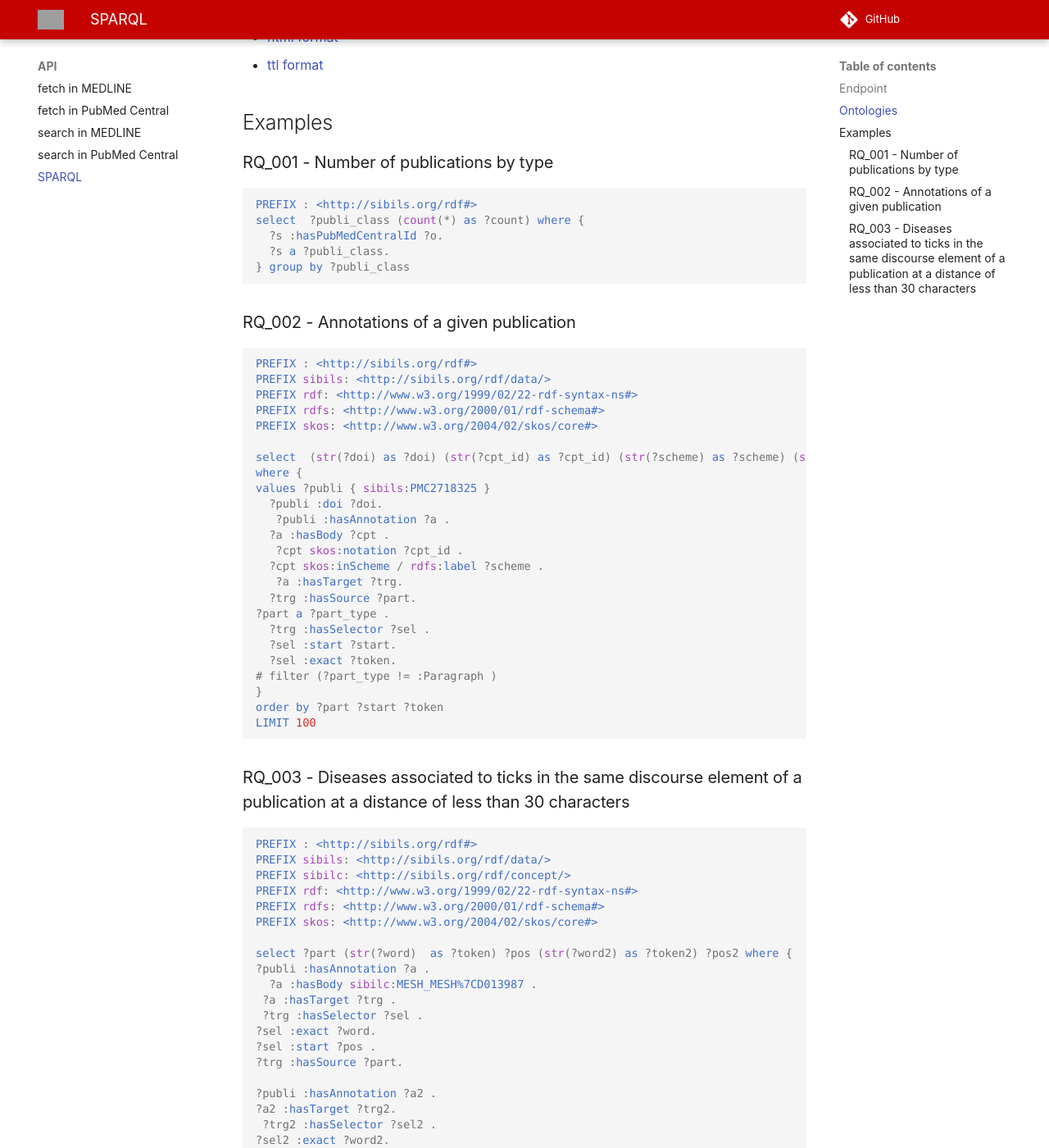
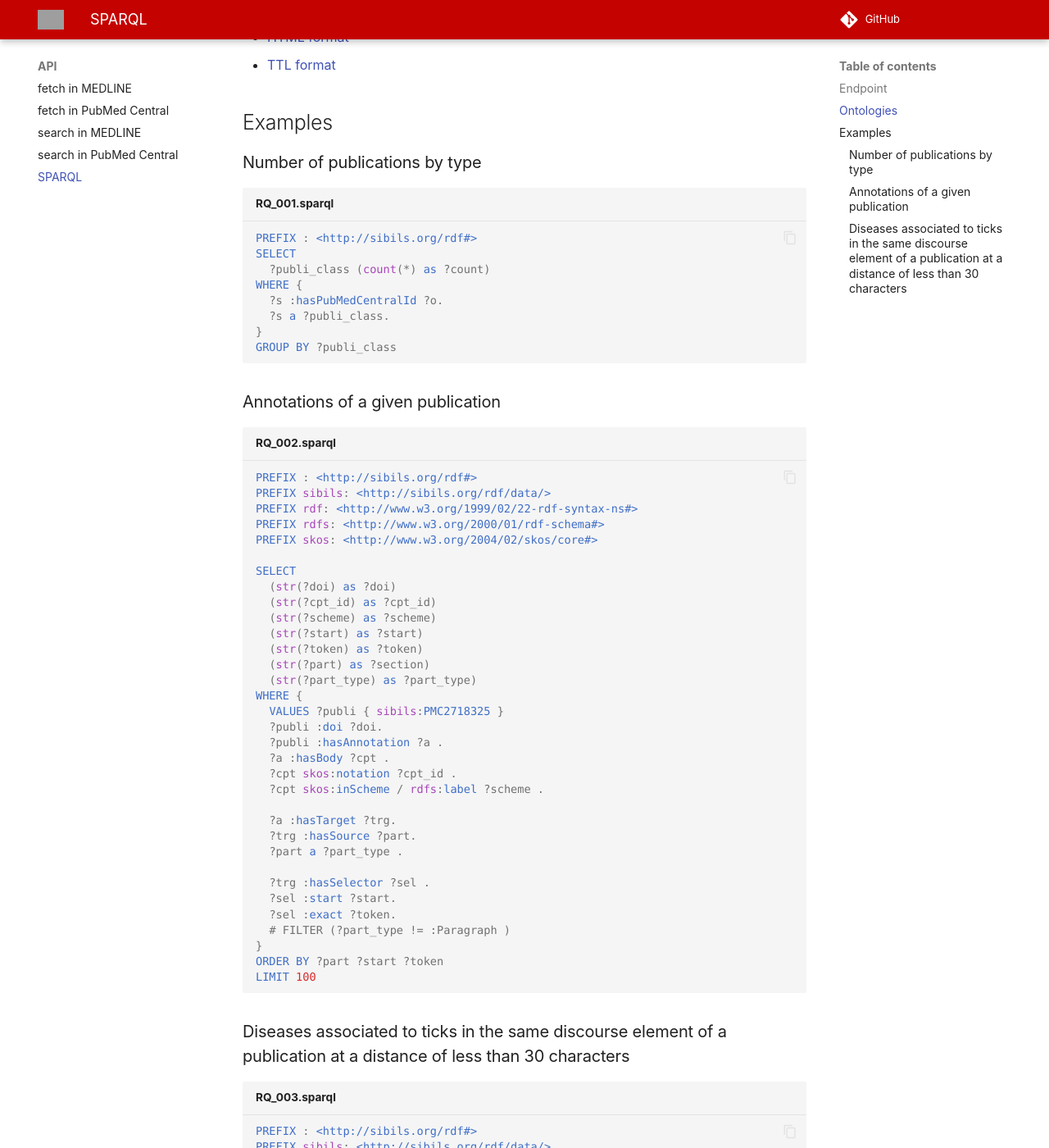
Before and after one commit to sibils/sibils-website, an MkDocs documentation site: the page built from docs/doc/api/sparql.md, in a window 1280 px wide and 1400 px high, scrolled down 362 px. Shown: the whole window at 82% size. Built offline with MkDocs 1.6.1 and Material for MkDocs 9.7.7, drawn with Linux system fonts in a browser that asks for light colours; comment, search, counter and statistics services are not loaded; some of the changed text lies outside the part shown; grey boxes are pictures that could not be loaded.

Commit message:
sparql.md : changement de la mise en forme

````diff
--- a/docs/doc/api/sparql.md
+++ b/docs/doc/api/sparql.md
@@ -6,54 +6,66 @@
 
 ## Ontologies
 
-* [html format](https://sibils.text-analytics.ch/doc/api/sparql/ontology/sibils-ontology.html)
-* [ttl format](https://sibils.text-analytics.ch/doc/api/sparql/ontology/sibils-ontology.ttl)
+* [HTML format](https://sibils.text-analytics.ch/doc/api/sparql/ontology/sibils-ontology.html)
+* [TTL format](https://sibils.text-analytics.ch/doc/api/sparql/ontology/sibils-ontology.ttl)
 
 ## Examples
 
 
-### RQ_001 - Number of publications by type
+### Number of publications by type
 
-```sparql
+```sparql title="RQ_001.sparql"
 PREFIX : <http://sibils.org/rdf#>
-select  ?publi_class (count(*) as ?count) where {
+SELECT
+  ?publi_class (count(*) as ?count)
+WHERE {
   ?s :hasPubMedCentralId ?o.
   ?s a ?publi_class.
-} group by ?publi_class
+}
+GROUP BY ?publi_class
 ```
 
-### RQ_002 - Annotations of a given publication
+### Annotations of a given publication
 
-```sparql
+```sparql title="RQ_002.sparql"
 PREFIX : <http://sibils.org/rdf#>
 PREFIX sibils: <http://sibils.org/rdf/data/>
 PREFIX rdf: <http://www.w3.org/1999/02/22-rdf-syntax-ns#>
 PREFIX rdfs: <http://www.w3.org/2000/01/rdf-schema#>
 PREFIX skos: <http://www.w3.org/2004/02/skos/core#>
 
-select  (str(?doi) as ?doi) (str(?cpt_id) as ?cpt_id) (str(?scheme) as ?scheme) (str(?start) as ?start) (str(?token) as ?token) (str(?part) as ?section) (str(?part_type) as ?part_type)
-where {
-values ?publi { sibils:PMC2718325 }
+SELECT
+  (str(?doi) as ?doi)
+  (str(?cpt_id) as ?cpt_id)
+  (str(?scheme) as ?scheme)
+  (str(?start) as ?start)
+  (str(?token) as ?token)
+  (str(?part) as ?section)
+  (str(?part_type) as ?part_type)
+WHERE {
+  VALUES ?publi { sibils:PMC2718325 }
   ?publi :doi ?doi.
-   ?publi :hasAnnotation ?a .
+  ?publi :hasAnnotation ?a .
   ?a :hasBody ?cpt .
-   ?cpt skos:notation ?cpt_id .
+  ?cpt skos:notation ?cpt_id .
   ?cpt skos:inScheme / rdfs:label ?scheme .
-   ?a :hasTarget ?trg.
+
+  ?a :hasTarget ?trg.
   ?trg :hasSource ?part.
-?part a ?part_type .
+  ?part a ?part_type .
+
   ?trg :hasSelector ?sel .
   ?sel :start ?start.
   ?sel :exact ?token.
-# filter (?part_type != :Paragraph )
+  # FILTER (?part_type != :Paragraph )
 }
-order by ?part ?start ?token
+ORDER BY ?part ?start ?token
 LIMIT 100
 ```
 
-### RQ_003 - Diseases associated to ticks in the same discourse element of a publication at a distance of less than 30 characters
+### Diseases associated to ticks in the same discourse element of a publication at a distance of less than 30 characters
 
-```sparql
+```sparql title="RQ_003.sparql"
 PREFIX : <http://sibils.org/rdf#>
 PREFIX sibils: <http://sibils.org/rdf/data/>
 PREFIX sibilc: <http://sibils.org/rdf/concept/>
@@ -61,24 +73,31 @@ PREFIX rdf: <http://www.w3.org/1999/02/22-rdf-syntax-ns#>
 PREFIX rdfs: <http://www.w3.org/2000/01/rdf-schema#>
 PREFIX skos: <http://www.w3.org/2004/02/skos/core#>
 
-select ?part (str(?word)  as ?token) ?pos (str(?word2) as ?token2) ?pos2 where {
-?publi :hasAnnotation ?a .
+SELECT
+  ?part
+  (str(?word)  as ?token)
+  ?pos
+  (str(?word2) as ?token2)
+  ?pos2
+WHERE {
+  ?publi :hasAnnotation ?a .
   ?a :hasBody sibilc:MESH_MESH%7CD013987 .
- ?a :hasTarget ?trg .
- ?trg :hasSelector ?sel .
-?sel :exact ?word.
-?sel :start ?pos .
-?trg :hasSource ?part.
+  ?a :hasTarget ?trg .
+  ?trg :hasSelector ?sel .
+  ?sel :exact ?word.
+  ?sel :start ?pos .
+  ?trg :hasSource ?part.
 
-?publi :hasAnnotation ?a2 .
-?a2 :hasTarget ?trg2.
- ?trg2 :hasSelector ?sel2 .
-?sel2 :exact ?word2.
-?sel2 :start ?pos2 .
-?trg2 :hasSource ?part.
-?a2 :hasBody ?cpt2.
-?cpt2 skos:inScheme :NCI_Thesaurus_Disease.
-#?cpt2 skos:inScheme :MESH_MESH
-filter (abs(?pos2 - ?pos) < 30 && ?a !=?a2)
+  ?publi :hasAnnotation ?a2 .
+  ?a2 :hasTarget ?trg2.
+  ?trg2 :hasSelector ?sel2 .
+  ?sel2 :exact ?word2.
+  ?sel2 :start ?pos2 .
+  ?trg2 :hasSource ?part.
+  ?a2 :hasBody ?cpt2.
+  ?cpt2 skos:inScheme :NCI_Thesaurus_Disease.
+  #?cpt2 skos:inScheme :MESH_MESH
+
+  FILTER (abs(?pos2 - ?pos) < 30 && ?a != ?a2)
 }
 ```
--- a/mkdocs.yml
+++ b/mkdocs.yml
@@ -34,6 +34,7 @@ theme:
   features:
     - navigation.tabs
     - navigation.indexes
+    - content.code.copy       # ajouter un bouton "copier" à droite dans les blocs de code
 extra_css:
   - assets/extra.css
 plugins:
````
